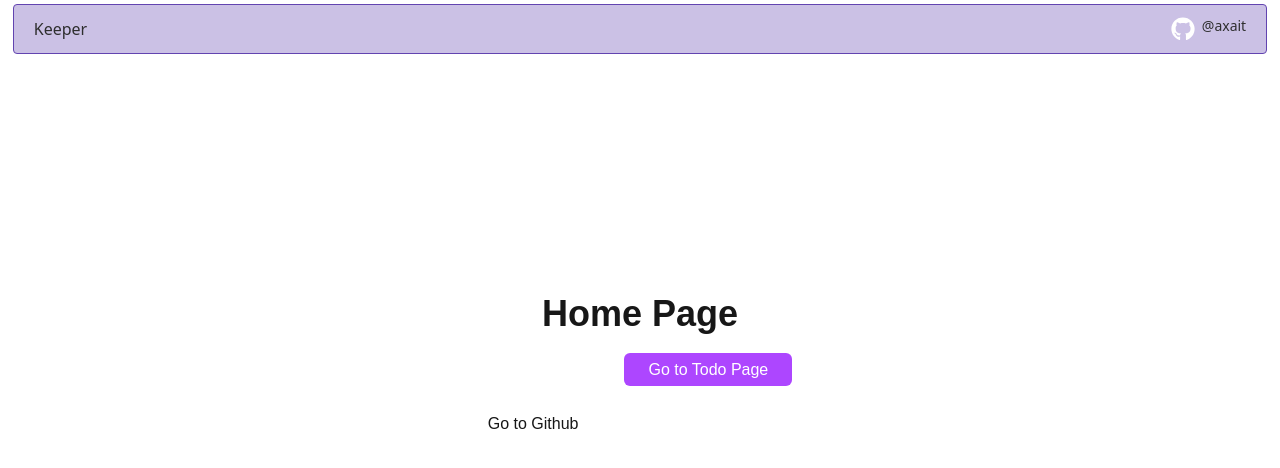
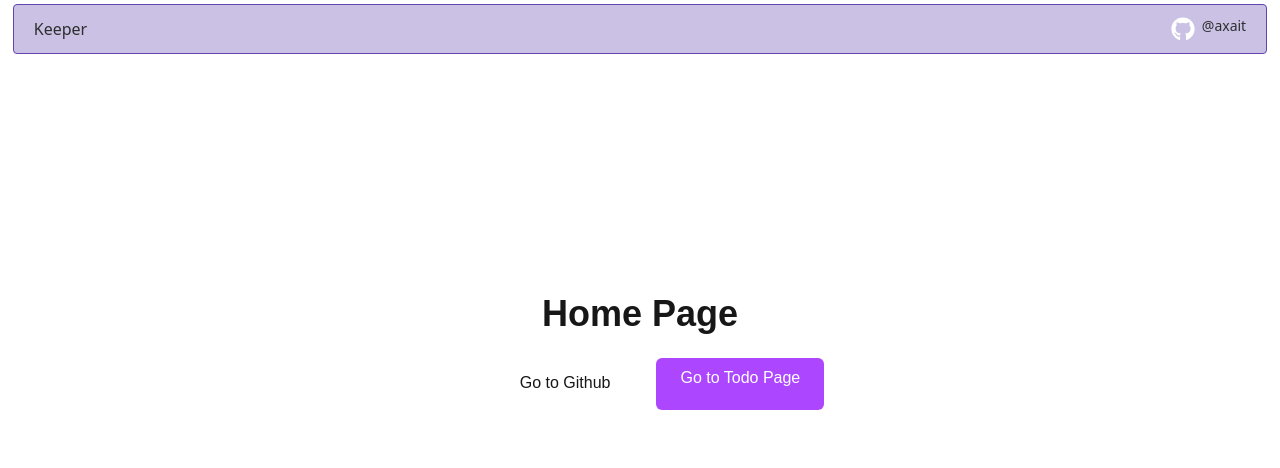
Before and after one commit to axait/keeper, a Next.js app: page / in a window 1280 px wide. Shown: the top 468 px of the page. Built offline with nearby package versions, Linux system fonts and the light colour scheme; a web font is replaced by a local one.

Commit message:
fix go to github btn and improove little ui

```diff
--- a/src/app/page.tsx
+++ b/src/app/page.tsx
@@ -13,15 +13,34 @@ const Page = () => {
             <div className="flex flex-col items-center justify-center mt-[30vh]">
                 <h1 className="text-4xl font-bold">Home Page</h1>
                 <br />
-                <div className="flex flex-row justify-center items">
+                <div className="flex flex-row justify-center items-center">
                     <Link href="https://github.com/axait/">
-                        <span className="bg-transparent border-2 border-white px-6 py-2  rounded-md">
-                            <Image src="/github-brands-solid-full.svg" alt="avatar" width={30} height={30} />
+                        <span
+                        className="
+                        flex items-center
+                        bg-transparent
+                        border-2 border-white
+                        rounded-md
+                        px-6 py-2
+                        "
+                        >
+                            <Image src="/github-brands-solid-full.svg" alt="avatar"
+                            width={30} height={30}
+                            className='mr-2'
+                            />
                             Go to Github
                         </span>
                     </Link>
-                    <Link href="/todo">
-                        <span className="bg-purple-500 hover:bg-purple-700 text-white px-6 py-2 rounded-md ml-5">Go to Todo Page</span>
+                    <Link href="/todo" className='flex h-[50px] '>
+                        <span
+                        className="
+                        bg-purple-500 hover:bg-purple-700
+                        text-white
+                        rounded-md
+                        h-[52px]
+                        px-6 py-2
+                        ml-5
+                         ">Go to Todo Page</span>
                     </Link>
                 </div>
             </div>
```
